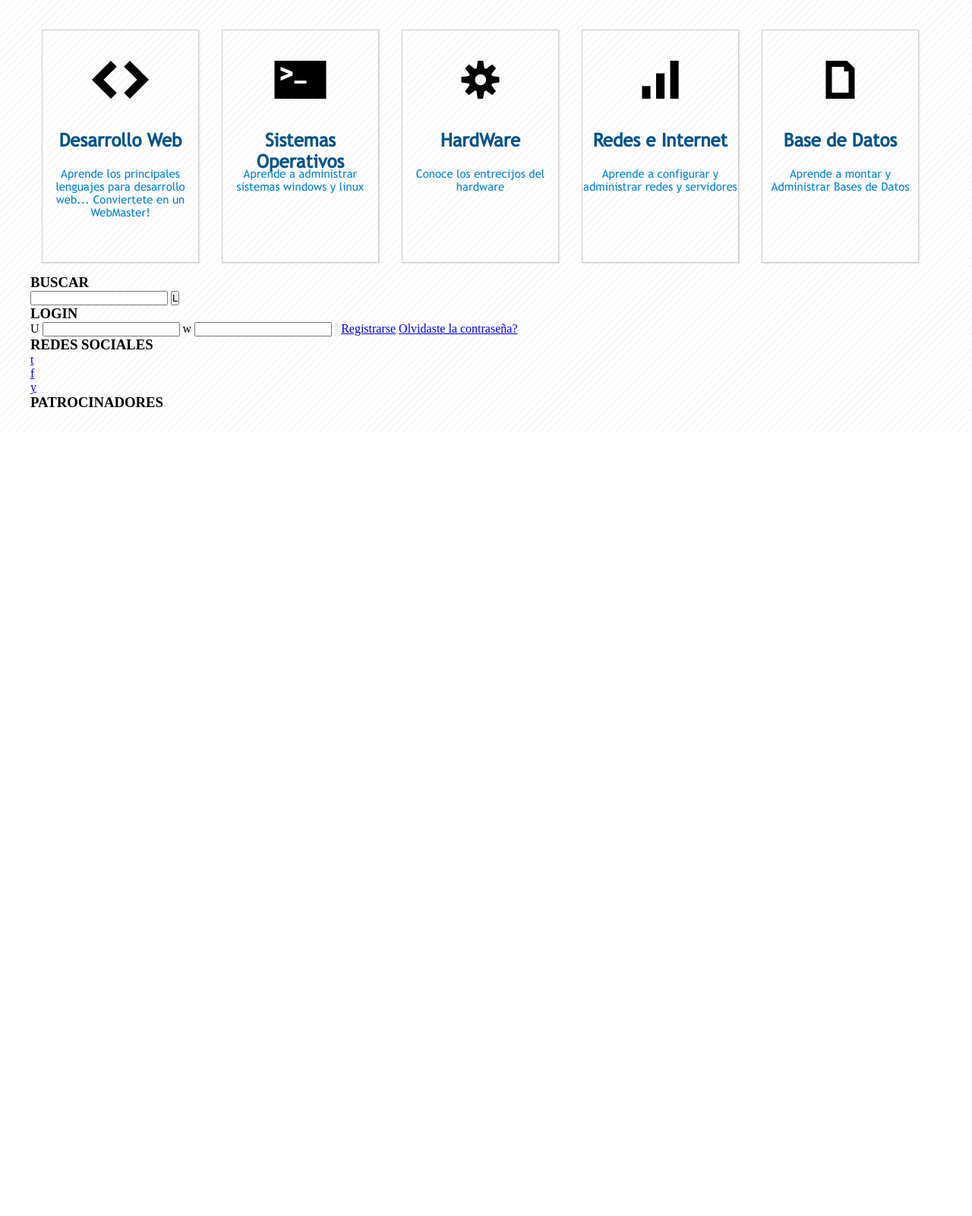
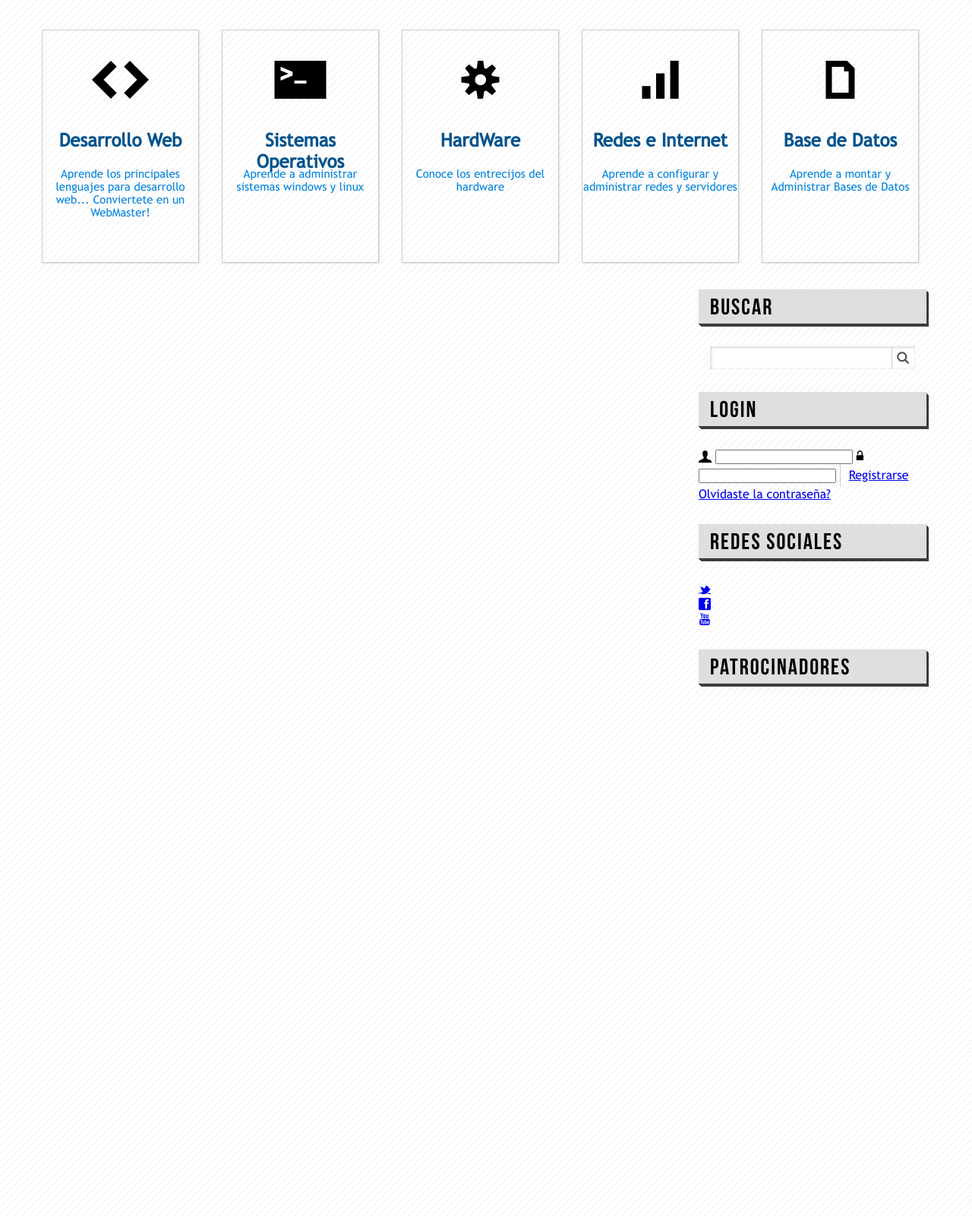
Before and after one commit to CesarObedFL/courses_and_resources, a PHP site: page / in a window 1280 px wide. Shown: the part 231-1832 px from the top of the page at 76% size. Before the commit the page ends 800 px from the top, so only its background shows below. Run offline with PHP 8.4, Linux system fonts and the light colour scheme.

Commit message:
[ADD] sidebar search style

```diff
--- a/courses/css/maquetacion-2/css/style.css
+++ b/courses/css/maquetacion-2/css/style.css
@@ -131,7 +131,7 @@ header {
 }
 /* Banner */
 
-/* Tarjetas */
+/* cards */
 .card {
     float: left;
     width: 205px;
@@ -174,4 +174,73 @@ header {
     color: #0083da;
     font-size: 15px;
 }
-/* Tarjetas */
+/* cards */
+
+/* sidebar */
+#sidebar {
+    width: 300px;
+    min-height: 1200px;
+    font-family: "TrebuchetMS";
+    float: right;
+    margin: 20px;
+}
+
+aside h3 {
+    display: block;
+    width: auto;
+    height: 45px;
+    line-height: 49px;
+    background: url('../img/pxgray.png'), white;
+    box-shadow: 0px 1px 0px #393d3f, 1px 2px 0px #393d3f, 2px 3px 0px #393d3f, 3px 4px 0px #393d3f;
+    font-size: 30px;
+    font-family: "BebasNeue";
+    font-weight: normal;
+    letter-spacing: 2px;
+    padding-left: 15px;
+    margin-top: 30px;
+    margin-bottom: 30px;
+}
+
+#sidebar h3:first-child {
+    margin-top: 0px;
+}
+
+#search {
+    width: 90%;
+    height: 30px;
+    margin: 10px auto;
+    background-color: white;
+    border-radius: 1px solid #ccc;
+    box-shadow: 1px 1px 4px #ccc inset;
+}
+
+#sidebar input[type="text"] {
+    width: 85%;
+    height: 30px;
+    border: none;
+    padding-left: 5px;
+    border-radius: 5px;
+    background-color: transparent;
+    color: #ccc;
+    transition: 300ms;
+}
+
+#sidebar input[type="text"]:focus {
+    color: #555;
+}
+
+#sidebar input[type="button"],
+#sidebar input[type="submit"] {
+    height: 30px;
+    cursor: pointer;
+    font-size: 16px;
+    border: none;
+    border: none;
+    border-left: 1px solid #ccc;
+    background-color: transparent;
+    color: #555;
+    padding-left: 6px;
+
+}
+
+/* sidebar */
--- a/courses/css/maquetacion-2/index.html
+++ b/courses/css/maquetacion-2/index.html
@@ -93,17 +93,17 @@
                 <div id="search">
                     <form action="">
                         <input type="text"/>
-                        <input type="button" value="L"/>
+                        <input type="button" value="L" class="icon"/>
                     </form>
                 </div>
 
                 <h3> LOGIN </h3>
                 <div id="login">
                     <form action="">
-                        <label id="user">U</label>
+                        <label id="user" class="icon">U</label>
                         <input type="email">
 
-                        <label id="password">w</label>
+                        <label id="password" class="icon">w</label>
                         <input type="password" name="" id="">
 
                         <input type="submit" value="">
@@ -116,13 +116,13 @@
                 <h3> REDES SOCIALES </h3>
                 <div id="social">
                     <div class="twitter">
-                        <a href="#">t</a>
+                        <a href="#" class="icon">t</a>
                     </div>
                     <div class="facebook">
-                        <a href="#">f</a>
+                        <a href="#" class="icon">f</a>
                     </div>
                     <div class="youtube">
-                        <a href="#">y</a>
+                        <a href="#" class="icon">y</a>
                     </div>
                 </div>
 
```
